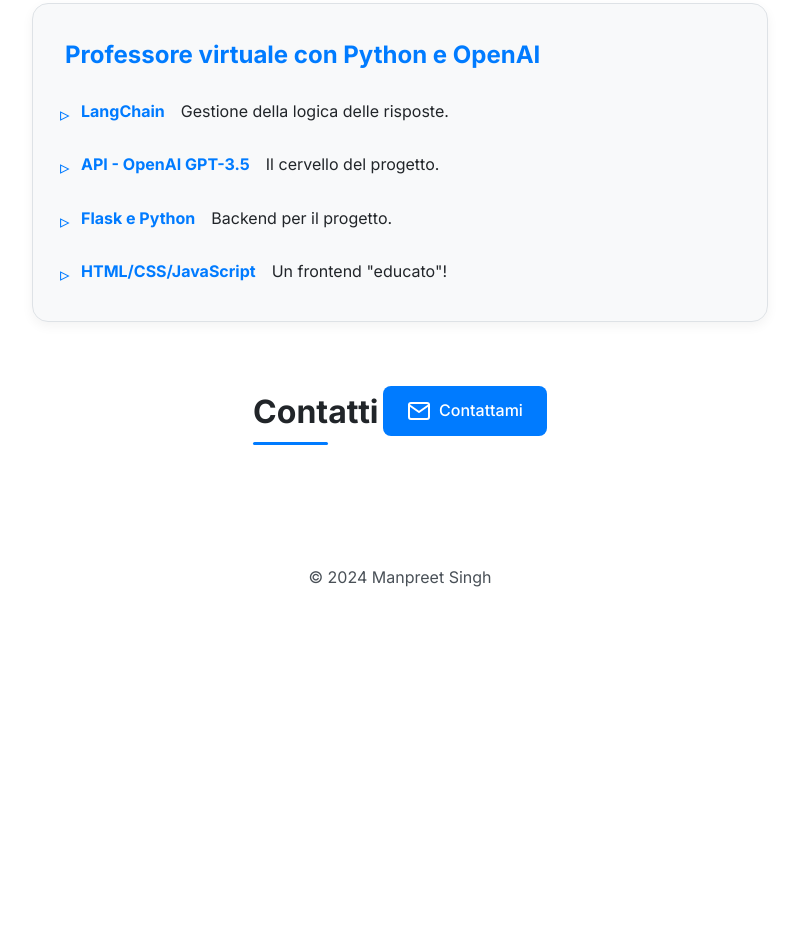
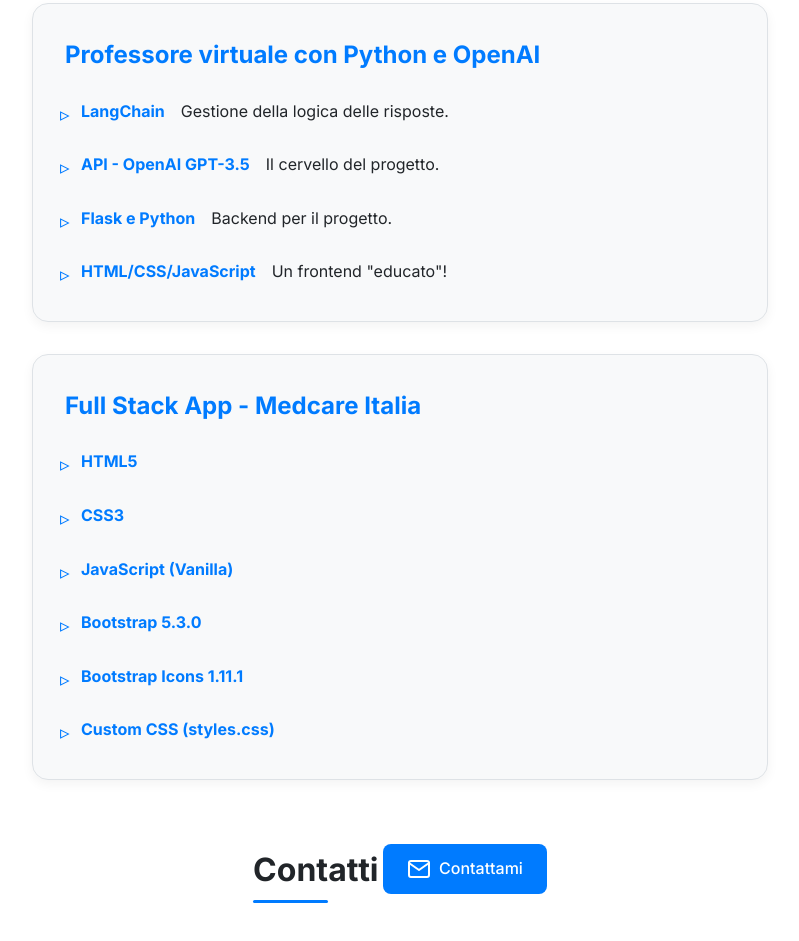
Before and after one commit to MaanSingh1/Manpreet-Singh, a plain HTML site: page index.html in a window 1280 px wide. Shown: the part 961-1902 px from the top of the page, without its empty margins (240-1039 px from the left). Before the commit the page ends 1648 px from the top, so only its background shows below. Drawn offline with nearby package versions, Linux system fonts and the light colour scheme.

Commit message:
Update index.html

```diff
--- a/index.html
+++ b/index.html
@@ -277,7 +277,7 @@
             <h2>Chi Sono</h2>
             <div class="card">
                 <p>
-                    Ciao! Sono <strong>Manpreet Singh</strong>, studente universitario e aspirante
+                    Ciao! Sono <strong>Manpreet Singh</strong>📍Bergamo., studente universitario e aspirante
                     <span class="highlight">AI Engineer</span>. Sono appassionato di Python,
                     intelligenza artificiale e di come la tecnologia possa rivoluzionare il nostro futuro.
                     Nel tempo libero? Beh, mi piace domare le tigri! 🐯
@@ -306,6 +306,38 @@
                         <strong>HTML/CSS/JavaScript</strong>
                         Un frontend "educato"!
                     </li>
+                </ul>
+            </div>
+
+            <!-- New Project Card -->
+            <div class="card project-card" style="margin-top: 2rem;">
+                <h3>Full Stack App - Medcare Italia</h3>
+                <ul>
+                    <li>
+                        <strong>HTML5</strong>
+
+                    </li>
+                    <li>
+                        <strong>CSS3</strong>
+
+                    </li>
+                    <li>
+                        <strong>JavaScript (Vanilla)</strong>
+
+                    </li>
+                    <li>
+                        <strong>Bootstrap 5.3.0</strong>
+
+                    </li>
+                    <li>
+                        <strong>Bootstrap Icons 1.11.1</strong>
+
+                    </li>
+                    <li>
+                        <strong>Custom CSS (styles.css)</strong>
+
+                    </li>
+
                 </ul>
             </div>
         </section>
```
